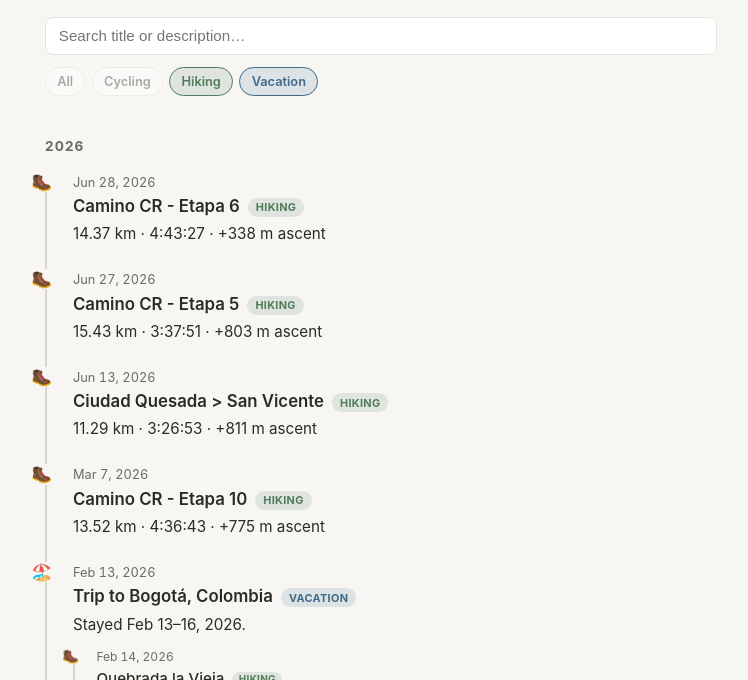
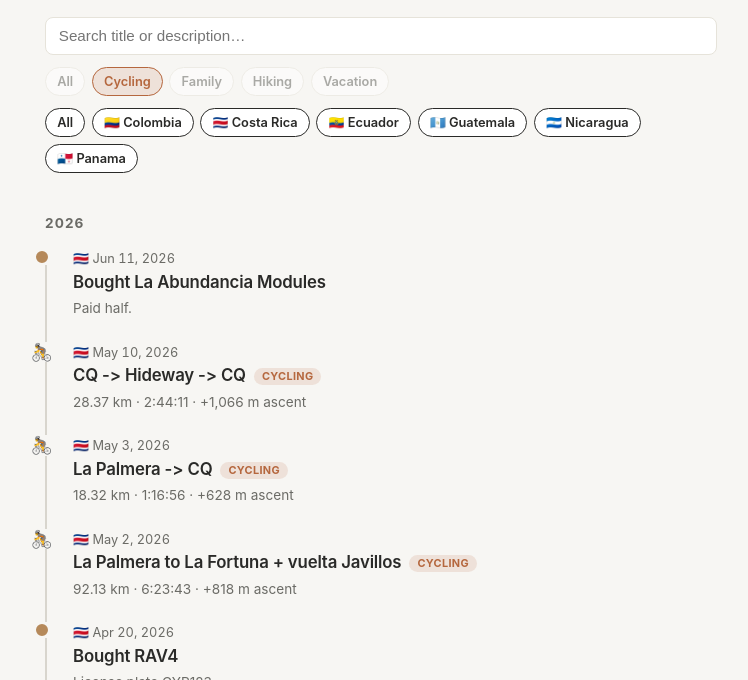
Before and after one commit to lesterzone/til, a plain HTML site: page timeline/index.html in a window 1280 px wide. Both pictures are taken after a click on the button "Cycling". Shown: the part 120-800 px from the top of the page, without its empty margins (259-1007 px from the left). Drawn offline with Linux system fonts and the light colour scheme.

Commit message:
Add country filtering, Family category, and title/description styling
- Add optional country field with filter chips and flag badges (defaults to Costa Rica)
- Add Family category for birth/relationship milestones with per-event emoji overrides
- Fix chip toggle logic: clicking one from "All" now isolates instead of excluding it
- Fix uncategorized events being hidden by category filters
- Restyle titles/descriptions: smaller, muted description text

Co-Authored-By: Claude Sonnet 5 <noreply@anthropic.com>

```diff
--- a/timeline/app.js
+++ b/timeline/app.js
@@ -1,11 +1,14 @@
 const timelineEl = document.getElementById('timeline');
 const searchEl = document.getElementById('search');
 const categoryFiltersEl = document.getElementById('categoryFilters');
+const countryFiltersEl = document.getElementById('countryFilters');
 
 const MONTHS = ['Jan', 'Feb', 'Mar', 'Apr', 'May', 'Jun', 'Jul', 'Aug', 'Sep', 'Oct', 'Nov', 'Dec'];
+const DEFAULT_COUNTRY = 'Costa Rica';
 
 let allEvents = [];
 let activeCategories = null; // null = all categories active
+let activeCountries = null; // null = all countries active
 
 function categorySlug(category) {
   return String(category).toLowerCase().replace(/\s+/g, '-');
@@ -15,6 +18,7 @@ const CATEGORY_EMOJI = {
   hiking: '🥾',
   cycling: '🚴',
   vacation: '🏖️',
+  family: '👶',
 };
 
 function categoryEmoji(category) {
@@ -22,9 +26,9 @@ function categoryEmoji(category) {
   return CATEGORY_EMOJI[categorySlug(category)] || null;
 }
 
-function makeDot(category) {
+function makeDot(event) {
   const dotEl = document.createElement('span');
-  const emoji = categoryEmoji(category);
+  const emoji = event.emoji || categoryEmoji(event.category);
   dotEl.className = emoji ? 'entry-dot' : 'entry-dot plain';
   if (emoji) dotEl.textContent = emoji;
   return dotEl;
@@ -67,13 +71,18 @@ function renderCategoryFilters(events) {
     chip.dataset.category = categorySlug(category);
     chip.textContent = category;
     chip.addEventListener('click', () => {
-      const current = activeCategories || new Set(categories);
-      if (current.has(category)) {
-        current.delete(category);
+      if (activeCategories === null) {
+        // Coming from "All": isolate to just this category.
+        activeCategories = new Set([category]);
       } else {
-        current.add(category);
+        const current = new Set(activeCategories);
+        if (current.has(category)) {
+          current.delete(category);
+        } else {
+          current.add(category);
+        }
+        activeCategories = (current.size === 0 || current.size === categories.length) ? null : current;
       }
-      activeCategories = current.size === categories.length ? null : current;
       updateChipStates();
       applyFilter();
     });
@@ -97,9 +106,119 @@ function updateChipStates() {
 
 function matchesCategoryFilter(event) {
   if (activeCategories === null) return true;
+
+  const hasAnyCategory = Boolean(event.category) ||
+    (Array.isArray(event.subEvents) && event.subEvents.some(sub => sub.category));
+  if (!hasAnyCategory) return true; // uncategorized events aren't affected by category filtering
+
   if (event.category && activeCategories.has(event.category)) return true;
   if (Array.isArray(event.subEvents)) {
     return event.subEvents.some(sub => sub.category && activeCategories.has(sub.category));
+  }
+  return false;
+}
+
+function countrySlug(country) {
+  return String(country).toLowerCase().replace(/\s+/g, '-');
+}
+
+const COUNTRY_FLAG = {
+  'costa-rica': '🇨🇷',
+  nicaragua: '🇳🇮',
+  guatemala: '🇬🇹',
+  ecuador: '🇪🇨',
+  colombia: '🇨🇴',
+  panama: '🇵🇦',
+};
+
+function countryFlag(country) {
+  return COUNTRY_FLAG[countrySlug(country)] || '';
+}
+
+function eventCountry(event) {
+  return event.country || DEFAULT_COUNTRY;
+}
+
+function subEventCountry(subEvent, parentEvent) {
+  return subEvent.country || eventCountry(parentEvent);
+}
+
+function collectCountries(events) {
+  const countries = new Set();
+  for (const event of events) {
+    countries.add(eventCountry(event));
+    if (Array.isArray(event.subEvents)) {
+      for (const sub of event.subEvents) {
+        countries.add(subEventCountry(sub, event));
+      }
+    }
+  }
+  return [...countries].sort();
+}
+
+function renderCountryFilters(events) {
+  const countries = collectCountries(events);
+  countryFiltersEl.innerHTML = '';
+  if (countries.length === 0) return;
+
+  const allChip = document.createElement('button');
+  allChip.type = 'button';
+  allChip.className = 'category-chip country-chip';
+  allChip.dataset.country = 'all';
+  allChip.textContent = 'All';
+  allChip.addEventListener('click', () => {
+    activeCountries = null;
+    updateCountryChipStates();
+    applyFilter();
+  });
+  countryFiltersEl.appendChild(allChip);
+
+  for (const country of countries) {
+    const chip = document.createElement('button');
+    chip.type = 'button';
+    chip.className = 'category-chip country-chip';
+    chip.dataset.country = countrySlug(country);
+    chip.textContent = `${countryFlag(country)} ${country}`;
+    chip.addEventListener('click', () => {
+      if (activeCountries === null) {
+        // Coming from "All": isolate to just this country.
+        activeCountries = new Set([country]);
+      } else {
+        const current = new Set(activeCountries);
+        if (current.has(country)) {
+          current.delete(country);
+        } else {
+          current.add(country);
+        }
+        activeCountries = (current.size === 0 || current.size === countries.length) ? null : current;
+      }
+      updateCountryChipStates();
+      applyFilter();
+    });
+    countryFiltersEl.appendChild(chip);
+  }
+
+  updateCountryChipStates();
+}
+
+function updateCountryChipStates() {
+  const chips = countryFiltersEl.querySelectorAll('.country-chip');
+  for (const chip of chips) {
+    if (chip.dataset.country === 'all') {
+      chip.classList.toggle('active', activeCountries === null);
+    } else {
+      const isActive = activeCountries === null ||
+        [...activeCountries].some(c => countrySlug(c) === chip.dataset.country);
+      chip.classList.toggle('active', isActive);
+    }
+  }
+}
+
+function matchesCountryFilter(event) {
+  if (activeCountries === null) return true;
+  if (activeCountries.has(eventCountry(event))) return true;
+  if (Array.isArray(event.subEvents)) {
+    return event.subEvents.some(sub => activeCountries.has(subEventCountry(sub, event)));
   }
   return false;
 }
@@ -157,11 +276,11 @@ function render(events) {
 
     const item = document.createElement('li');
     item.className = 'entry';
-    item.appendChild(makeDot(event.category));
+    item.appendChild(makeDot(event));
 
     const dateEl = document.createElement('div');
     dateEl.className = 'date';
-    dateEl.textContent = formatDate(event.date);
+    dateEl.textContent = `${countryFlag(eventCountry(event))} ${formatDate(event.date)}`;
 
     const titleEl = document.createElement('div');
     titleEl.className = 'title';
@@ -194,11 +313,11 @@ function render(events) {
       for (const subEvent of sortedSubEvents) {
         const subItem = document.createElement('li');
         subItem.className = 'sub-entry';
-        subItem.appendChild(makeDot(subEvent.category));
+        subItem.appendChild(makeDot(subEvent));
 
         const subDateEl = document.createElement('div');
         subDateEl.className = 'date';
-        subDateEl.textContent = formatDate(subEvent.date);
+        subDateEl.textContent = `${countryFlag(subEventCountry(subEvent, event))} ${formatDate(subEvent.date)}`;
 
         const subTitleEl = document.createElement('div');
         subTitleEl.className = 'title';
@@ -237,6 +356,7 @@ function applyFilter() {
 
   const filtered = allEvents.filter(e => {
     if (!matchesCategoryFilter(e)) return false;
+    if (!matchesCountryFilter(e)) return false;
     if (!query) return true;
     return (e.title || '').toLowerCase().includes(query) ||
       (e.description || '').toLowerCase().includes(query) ||
@@ -258,6 +378,7 @@ fetch('events.json')
   .then(events => {
     allEvents = Array.isArray(events) ? events : [];
     renderCategoryFilters(allEvents);
+    renderCountryFilters(allEvents);
     render(allEvents);
   })
   .catch(err => {
--- a/timeline/events.json
+++ b/timeline/events.json
@@ -2,27 +2,34 @@
   {
     "date": "1988-01-19",
     "title": "Born",
-    "description": ""
+    "description": "",
+    "category": "Family"
   },
   {
     "date": "2011-07-16",
     "title": "Started living together with Andrea Fuentes",
-    "description": ""
+    "description": "",
+    "category": "Family",
+    "emoji": "🏠"
   },
   {
     "date": "2012-02-02",
     "title": "Marcela born",
-    "description": "Daughter Marcela born."
+    "description": "Daughter Marcela born.",
+    "category": "Family"
   },
   {
     "date": "2018-10-11",
     "title": "Married Andrea Fuentes",
-    "description": ""
+    "description": "",
+    "category": "Family",
+    "emoji": "💍"
   },
   {
     "date": "2020-07-09",
     "title": "Mia born",
-    "description": "Daughter Mia born."
+    "description": "Daughter Mia born.",
+    "category": "Family"
   },
   {
     "date": "2026-04-20",
@@ -34,6 +41,7 @@
     "title": "Trip to Nicaragua",
     "description": "Stayed Jan 17–21, 2024.",
     "category": "Vacation",
+    "country": "Nicaragua",
     "subEvents": [
       {
         "date": "2024-01-17",
@@ -56,13 +64,15 @@
     "date": "2024-04-12",
     "title": "Trip to Guatemala City, Guatemala",
     "description": "Stayed Apr 12–15, 2024.",
-    "category": "Vacation"
+    "category": "Vacation",
+    "country": "Guatemala"
   },
   {
     "date": "2024-04-29",
     "title": "Trip to Managua, Nicaragua",
     "description": "Stayed Apr 29–30, 2024.",
-    "category": "Vacation"
+    "category": "Vacation",
+    "country": "Nicaragua"
   },
   {
     "date": "2024-06-08",
@@ -110,7 +120,8 @@
     "date": "2024-09-16",
     "title": "Trip to Guatemala City, Guatemala",
     "description": "Stayed Sep 16–21, 2024.",
-    "category": "Vacation"
+    "category": "Vacation",
+    "country": "Guatemala"
   },
   {
     "date": "2024-10-08",
@@ -129,6 +140,7 @@
     "title": "Trip to Quito, Ecuador",
     "description": "Stayed Jan 8–19, 2025.",
     "category": "Vacation",
+    "country": "Ecuador",
     "subEvents": [
       {
         "date": "2025-01-16",
@@ -155,6 +167,7 @@
     "title": "Trip to Antigua Guatemala and Guatemala City, Guatemala",
     "description": "Stayed Antigua Guatemala Feb 14–15, Guatemala City Feb 16–17, 2025.",
     "category": "Vacation",
+    "country": "Guatemala",
     "subEvents": [
       {
         "date": "2025-02-15",
@@ -168,7 +181,8 @@
     "date": "2025-03-02",
     "title": "Trip to Managua, Nicaragua",
     "description": "Stayed Mar 2–3, 2025.",
-    "category": "Vacation"
+    "category": "Vacation",
+    "country": "Nicaragua"
   },
   {
     "date": "2025-05-24",
@@ -222,7 +236,8 @@
     "date": "2025-07-26",
     "title": "Panamá - Barú",
     "description": "21.38 km · 12:05:24 · +1,851 m ascent",
-    "category": "Hiking"
+    "category": "Hiking",
+    "country": "Panama"
   },
   {
     "date": "2025-09-14",
@@ -258,13 +273,15 @@
     "date": "2025-12-19",
     "title": "Trip to Matagalpa and Granada, Nicaragua",
     "description": "Stayed Matagalpa Dec 19–20, Granada Dec 20–21, 2025.",
-    "category": "Vacation"
+    "category": "Vacation",
+    "country": "Nicaragua"
   },
   {
     "date": "2026-01-09",
     "title": "Trip to Medellín, Colombia",
     "description": "Stayed Jan 9–23, 2026.",
     "category": "Vacation",
+    "country": "Colombia",
     "subEvents": [
       {
         "date": "2026-01-19",
@@ -279,6 +296,7 @@
     "title": "Trip to Bogotá, Colombia",
     "description": "Stayed Feb 13–16, 2026.",
     "category": "Vacation",
+    "country": "Colombia",
     "subEvents": [
       {
         "date": "2026-02-14",
--- a/timeline/index.html
+++ b/timeline/index.html
@@ -20,6 +20,8 @@
     --cat-cycling-bg: rgba(181, 103, 62, 0.14);
     --cat-vacation: #3f6a8a;
     --cat-vacation-bg: rgba(63, 106, 138, 0.14);
+    --cat-family: #a24d72;
+    --cat-family-bg: rgba(162, 77, 114, 0.14);
     --cat-other: var(--muted);
     --cat-other-bg: rgba(107, 107, 102, 0.14);
   }
@@ -38,6 +40,8 @@
       --cat-cycling-bg: rgba(224, 153, 107, 0.18);
       --cat-vacation: #8ec2e8;
       --cat-vacation-bg: rgba(142, 194, 232, 0.18);
+      --cat-family: #db8fb2;
+      --cat-family-bg: rgba(219, 143, 178, 0.18);
       --cat-other-bg: rgba(154, 151, 144, 0.18);
     }
   }
@@ -115,7 +119,16 @@
     color: var(--cat-vacation);
     background: var(--cat-vacation-bg);
   }
+  .category-chip[data-category="family"].active {
+    color: var(--cat-family);
+    background: var(--cat-family-bg);
+  }
   .category-chip[data-category="all"].active {
+    color: var(--fg);
+    background: var(--card-bg);
+    border-color: var(--fg);
+  }
+  .country-chip.active {
     color: var(--fg);
     background: var(--card-bg);
     border-color: var(--fg);
@@ -144,6 +157,10 @@
   .category-badge[data-category="vacation"] {
     color: var(--cat-vacation);
     background: var(--cat-vacation-bg);
+  }
+  .category-badge[data-category="family"] {
+    color: var(--cat-family);
+    background: var(--cat-family-bg);
   }
   .sub-entry .category-badge {
     font-size: 0.62rem;
@@ -201,11 +218,14 @@
   .entry .title {
     font-size: 1.05rem;
     font-weight: 600;
-    margin-bottom: 0.25rem;
+    letter-spacing: -0.01em;
+    line-height: 1.35;
+    margin-bottom: 0.3rem;
   }
   .entry .description {
-    color: var(--fg);
-    font-size: 0.95rem;
+    color: var(--muted);
+    font-size: 0.85rem;
+    line-height: 1.5;
     white-space: pre-wrap;
   }
   ol.sub-timeline {
@@ -242,10 +262,14 @@
   .sub-entry .title {
     font-size: 0.95rem;
     font-weight: 500;
-    margin-bottom: 0.15rem;
+    letter-spacing: -0.01em;
+    line-height: 1.35;
+    margin-bottom: 0.2rem;
   }
   .sub-entry .description {
-    font-size: 0.9rem;
+    color: var(--muted);
+    font-size: 0.78rem;
+    line-height: 1.5;
   }
   .empty, .error {
     color: var(--muted);
@@ -270,6 +294,7 @@
     <p>A personal log of events.</p>
     <input id="search" type="search" placeholder="Search title or description…">
     <div id="categoryFilters" class="category-filters"></div>
+    <div id="countryFilters" class="category-filters"></div>
   </header>
   <div id="timeline"></div>
 </div>
```
